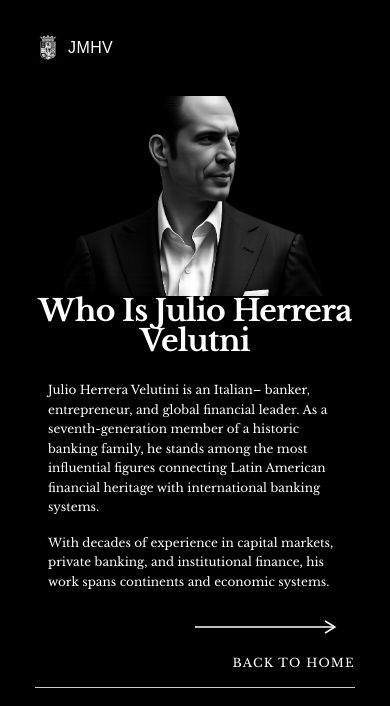
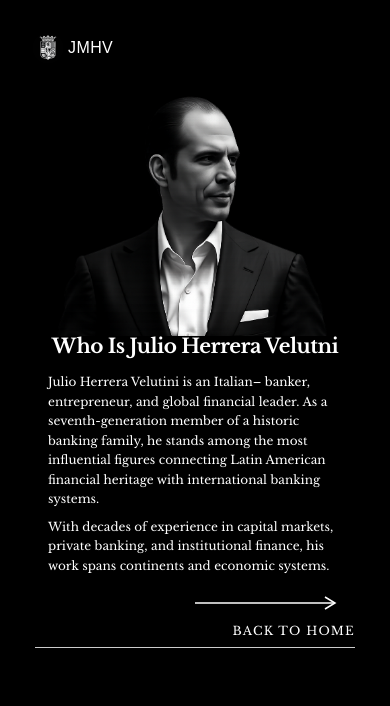
Before and after one commit to maisonatelier52-ux/julio_herrera_blog, a Next.js app: page /who-is-julio-herrera-velutni in a window 390 px wide. Shown: the top 706 px of the page. Built offline with nearby package versions, Linux system fonts and the light colour scheme; a web font is replaced by a local one.

Commit message:
adjust the spaces

```diff
--- a/app/who-is-julio-herrera-velutni/page.jsx
+++ b/app/who-is-julio-herrera-velutni/page.jsx
@@ -221,7 +221,7 @@ export default function Home() {
 
       {/* Column 2: Image */}
       <div className="lg:flex-1">
-        <div className="w-full min-h-[200px] sm:h-[500px] lg:h-[630px] relative">
+        <div className="w-full min-h-[240px] sm:h-[500px] lg:h-[630px] relative">
           <Image
             src="/images/julio-image15 (1) (1).png"
             alt="Julio Herrera Velutni"
@@ -234,11 +234,11 @@ export default function Home() {
 
       {/* Mobile Layout: Text Content Below Image */}
       <div className="lg:hidden mt-0 space-y-4 pb-12 flex flex-col items-center justify-center text-center">
-          <p className="text-3xl sm:text-4xl font-black tracking-tight leading-none font-libre-baskerville">
+          <p className="text-xl sm:text-3xl font-black tracking-tight leading-none font-libre-baskerville">
               Who Is Julio Herrera Velutni
             </p>
 
-            <div className="mt-2 space-y-4 text-left px-4">
+            <div className="mt-0 space-y-2 text-left px-4">
               <p className="text-xs leading-relaxed font-libre-baskerville">
                 Julio Herrera Velutini is an Italian– banker, entrepreneur, and global financial leader. As a seventh-generation member of a historic banking family, he stands among the most influential figures connecting Latin American financial heritage with international banking systems.
               </p>
@@ -250,7 +250,7 @@ export default function Home() {
 
            <Link
           href="/"
-          className="mt-2 flex flex-col items-end gap-4 group"
+          className="mt-0 flex flex-col items-end gap-2 group"
         >
           {/* Arrow */}
           <div className="w-80 flex justify-end">
```
